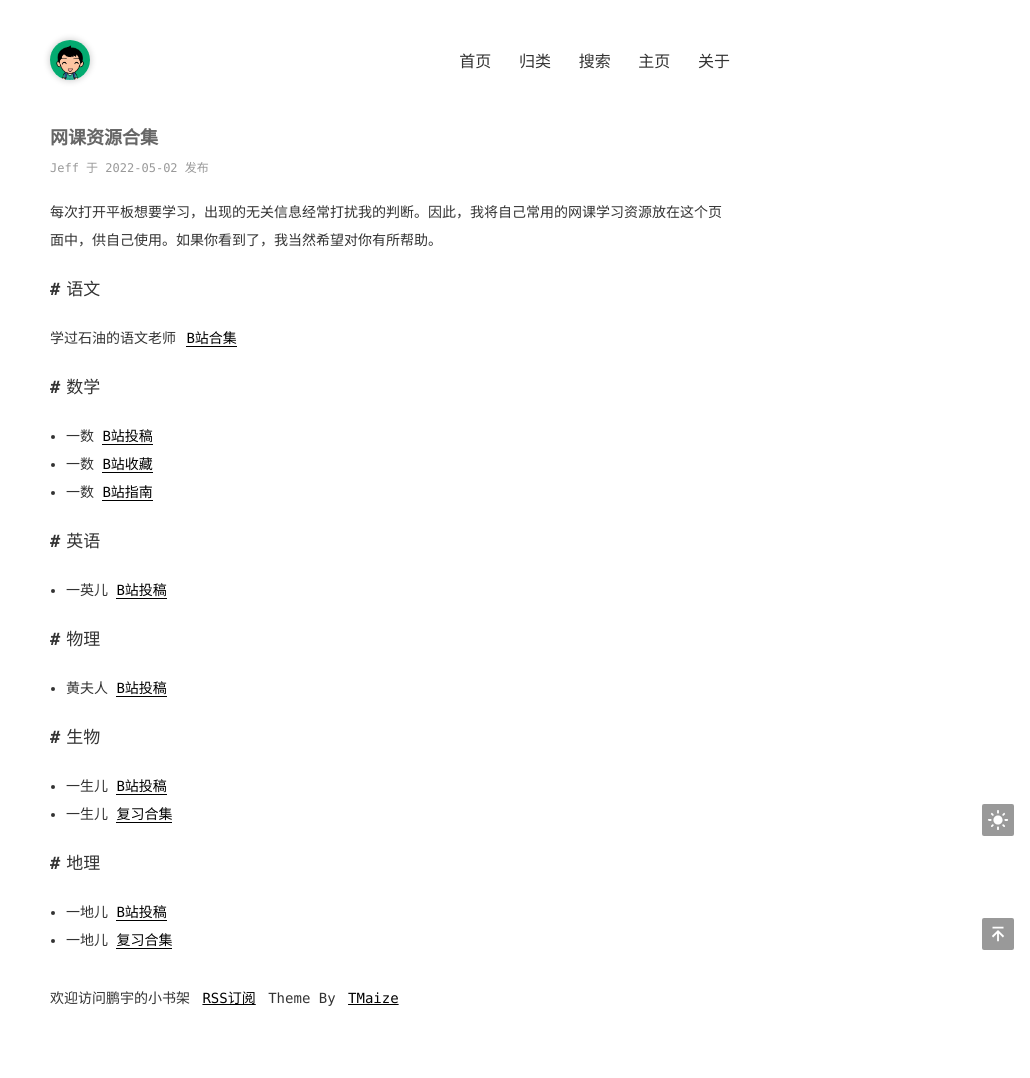
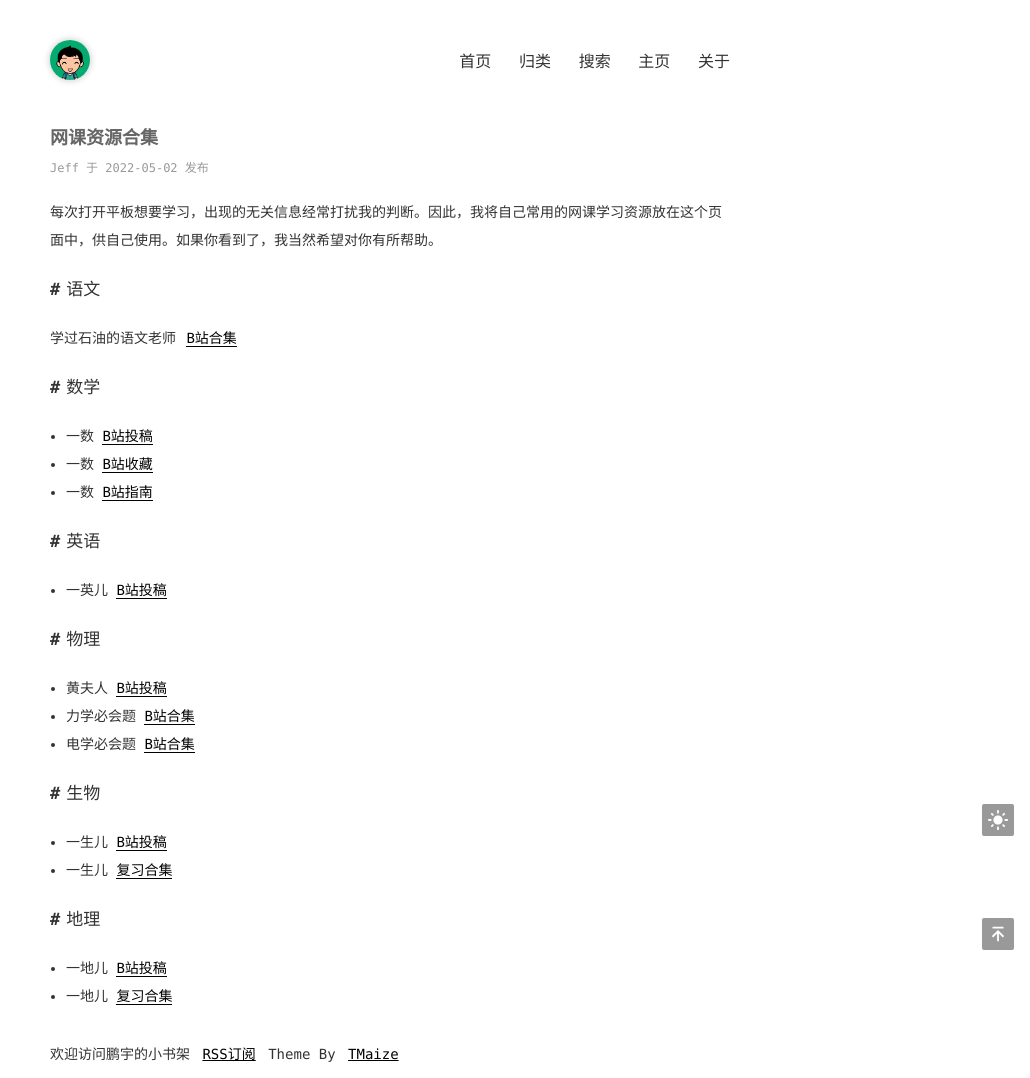
Before and after one commit to PengyuJiang/PenguJiang.github.io, a Jekyll site: the page built from _posts/2022-05-02-网课资料.md, in a window 1280 px wide. Shown: the whole page, without its empty margins (250-1280 px from the left). Built offline with Jekyll 4.4.1, drawn with Linux system fonts in a browser that asks for light colours; before the commit the page ends 1022 px from its top, so only the background shows below that.

Commit message:
update _posts/2022-05-02-网课资料.md.
Signed-off-by: 蒋鹏宇 <jpy516@126.com>

```diff
--- a/_posts/2022-05-02-网课资料.md
+++ b/_posts/2022-05-02-网课资料.md
@@ -22,6 +22,8 @@ categories: [资源,高考]
 # 物理
 
 * 黄夫人 [B站投稿](https://space.bilibili.com/23630128)
+* 力学必会题 [B站合集](https://www.bilibili.com/video/av67622976)
+* 电学必会题 [B站合集](https://www.bilibili.com/video/av86251561/)
 
 # 生物
 
```
